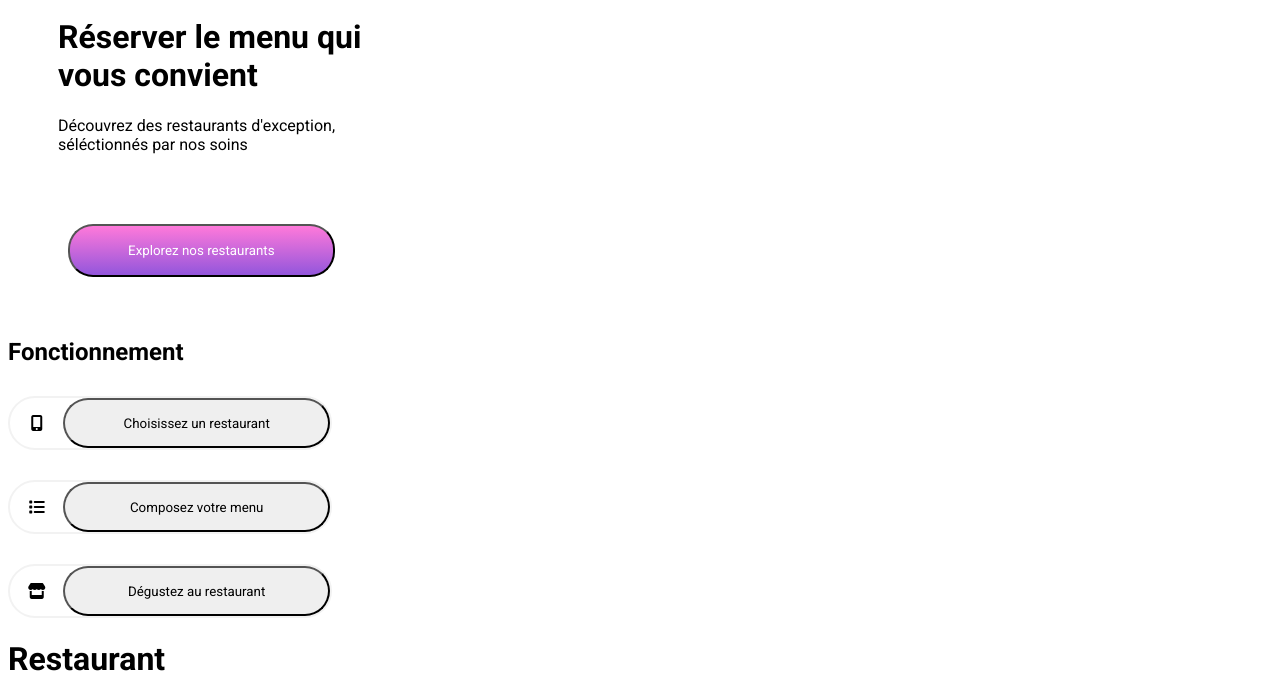
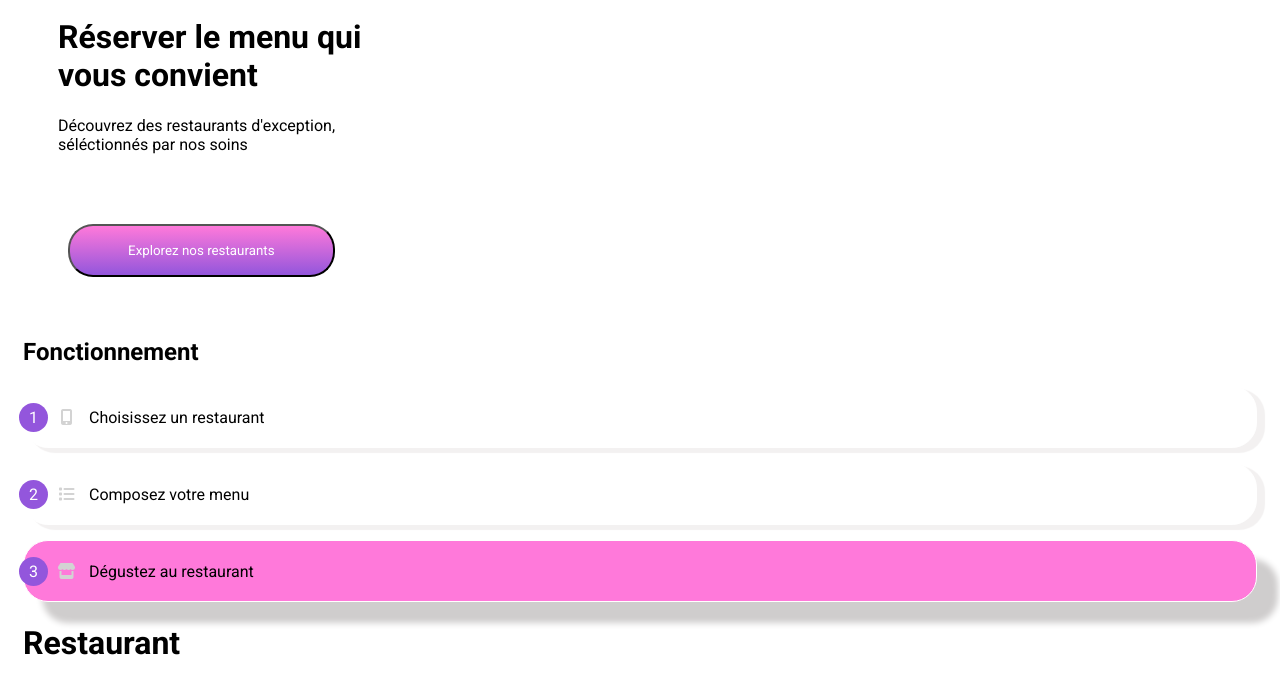
Before and after one commit to Shirlen/HocquardShirlen_3_08102021, a plain HTML site: page index.html in a window 1280 px wide. Shown: the part 133-806 px from the top of the page. Drawn offline with Linux system fonts and the light colour scheme; a web font is replaced by a local one.

Commit message:
sucre accueil

```diff
--- a/index.html
+++ b/index.html
@@ -35,27 +35,30 @@
         </div>
     </header>
     <nav>
-        <h1>Fonctionnement</h1>
+        <div class="espaceTitre"><h1>Fonctionnement</h1></div>
 
-        <div class="choix flexCentre">
-            <i class="fas fa-mobile-alt flexCentre"></i>
-            <div><input class="choix1 flexCentre" type="button" value="Choisissez un restaurant"></div>
+        <div class="choix">
+            <div class="floatNumber">1</div>
+            <i class="fas fa-mobile-alt filtreIcone flexCentre grey"></i>
+            <div>Choisissez un restaurant</div>
         </div>
 
 
-        <div class="choix flexCentre">
-            <i class="fas fa-list flexCentre"></i>
-            <div><input class="choix1 flexCentre" type="button" value="Composez votre menu"></div>
+        <div class="choix">
+<div class="floatNumber">2</div>
+            <i class="fas fa-list filtreIcone flexCentre grey"></i>
+            <div>Composez votre menu</div>
         </div>
 
-        <div class="choix flexCentre">
-            <i class="fas fa-store flexCentre"></i>
-            <div><input class="choix1 flexCentre" type="button" value="Dégustez au restaurant"></div>
+        <div class="choix3 ">
+            <div class="floatNumber">3</div>
+            <i class="fas fa-store filtreIcone flexCentre grey"></i>
+            <div>Dégustez au restaurant</div>
         </div>
 
     </nav>
     <section1>
-        <h1>Restaurant</h1>
+        <div class="espaceTitre"><h1>Restaurant</h1></div>
 
         <section id="restaurants">
 
--- a/styles.scss
+++ b/styles.scss
@@ -6,6 +6,12 @@ $grey: #f2f2f2;
 * {
   font-family: roboto;
 }
+
+.grey {
+  color: lightgrey;
+}
+
+
 
 .logo {
   display: flex;
@@ -66,26 +72,72 @@ $grey: #f2f2f2;
 }
 
 /*$boutons*/
-
+/*
 .choix {
   border: 2px solid #f2f2f2;
   border-radius: 30px;
   margin-right: 20px;
   margin-top: 30px;
 }
+*/
 
-.choix1 {
-  height: 50px;
+.choix {
+  display: flex;
+  height: 60px;
   padding-left: 20px;
-  padding-right: 20px;
-  border-radius: 25px 25px 25px 25px;
+  border-radius: 25px;
+  border: 1px solid white;
+  align-items: center;
+  margin: 15px;
+  position: relative;
+  background-color: white;
+  -webkit-box-shadow: 7px 4px 1px 1px #f3f1f1;
+  transition: background-color 2s;
+  &:hover {
+    background-color: $secondary;
+  }
 }
 
+.choix3 {
+  display: flex;
+  height: 60px;
+  padding-left: 20px;
+  border-radius: 25px;
+  border: 1px solid white;
+  align-items: center;
+  margin: 15px;
+  position: relative;
+  background-color: $secondary;
+  -webkit-box-shadow: 20px 20px 6px 1px #cfcdcd;
+  opacity: 1;
+  transition: background-color 2s;
+  &:hover {
+    background-color: rgb(211, 199, 211);
+  }
+}
+
+.floatNumber {
+  position: absolute;
+  left: -5px;
+  color: white;
+  background-color: $primary;
+  padding: 5px 10px;
+  border-radius: 25px;
+}
+
+.espaceTitre {
+  margin-left: 15px;
+}
 .flexCentre {
   display: flex;
   justify-content: center;
   align-items: center;
   width: 20em;
+}
+
+.filtreIcone {
+  width: 45px;
+  height: 45px;
 }
 
 #restaurants {
```
Also changed, not shown: styles.css, 1 other file.
